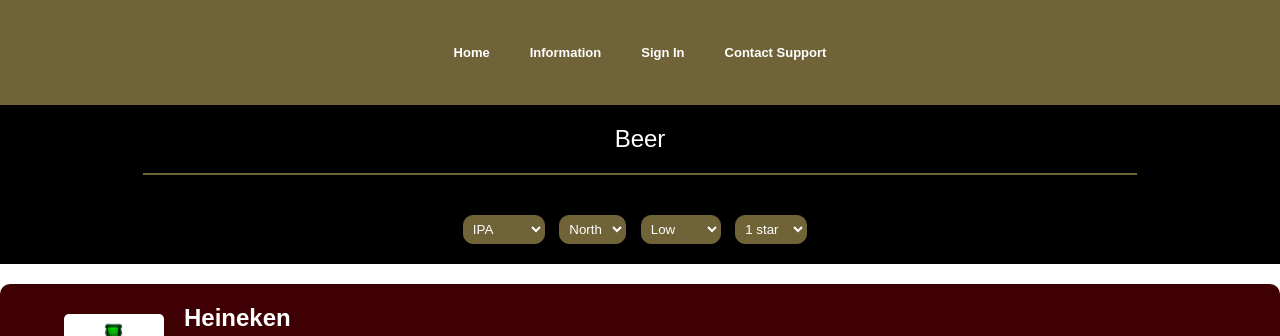
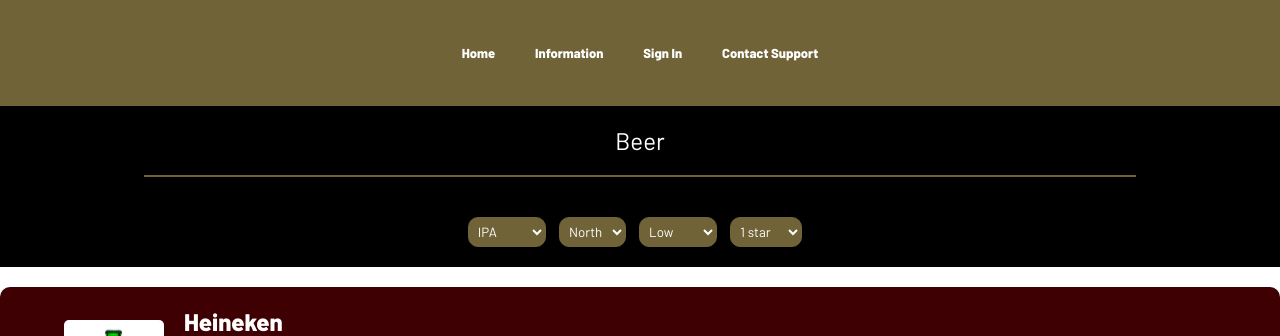
Before and after one commit to Kevdariasr/Proyecto-D-APP-web2, a plain HTML site: page Projecto/beer.html in a window 1280 px wide. Shown: the top 336 px of the page. Drawn offline with Linux system fonts and the light colour scheme.

Commit message:
estilo de letras

```diff
--- a/Projecto/CarritoCompra.css
+++ b/Projecto/CarritoCompra.css
@@ -1,10 +1,11 @@
-body {
-    font-family: Arial, sans-serif;
+@import url('https://fonts.googleapis.com/css2?family=Barlow:wght@100;200;400;600;800;900&display=swap');
+*{
     margin: 0;
     padding: 0;
-    background-color: #000;
-  }
-
+    box-sizing: border-box;
+    font-family: 'Barlow';
+}
+body {
   /* Estilos para el primer header */
   header {
     background-color:#776B4A;
--- a/Projecto/styles.css
+++ b/Projecto/styles.css
@@ -1,27 +1,26 @@
-body {
+@import url('https://fonts.googleapis.com/css2?family=Barlow:wght@100;200;400;600;800;900&display=swap');
+*{
     margin: 0;
-    font-family: Arial, sans-serif;
+    padding: 0;
+    box-sizing: border-box;
+    font-family: 'Barlow';
 }
-
 header {
     background-color: #706338;
     padding: 40px;
     text-align: center;
 }
-
 .button-container {
     display: flex;
     align-items: center;
     justify-content: center; /* Centra horizontalmente */
 }
-
 header a {
     color: white;
     text-decoration: none;
     margin: 0 15px;
     font-weight: bold;
 }
-
 .button {
     color: #ffffff;
     border: none;
@@ -32,19 +31,16 @@ header a {
     text-align: center;
     display: inline-block;
 }
-
 .black-background {
     background-color: black;
     text-align: center;
     padding: 20px;
 }
-
 .beer-text {
     color: white;
     font-size: 24px;
     margin: 0;
 }
-
 .header-line {
     border: 1px solid #706338; /* Línea delgada del color del encabezado */
     width: 80%; /* Ajusta el ancho según sea necesario */
@@ -64,7 +60,6 @@ select {
     background-color: #706338;
     color: white;
 }
-
 .product-panel {
     background-color: #3e0002;
     display: flex;
@@ -79,24 +74,20 @@ select {
     margin-right: 20px;
     border-radius: 5px;
 }
-
 .product-details {
     display: flex;
     flex-direction: column; /* Cambia la dirección del flex container a columna */
     align-items: flex-start; /* Alinea los elementos a la izquierda */
     flex: 1; /* Asegura que el contenido se expanda */
 }
-
 .product-details h2 {
     color: white;
     margin: 0;
 }
-
 .product-details p {
     color: white;
     margin: 0; /* Ajusta el margen de los párrafos */
 }
-
 .price-container {
     display: flex;
     justify-content: space-between; /* Espaciado uniforme entre los elementos internos */
@@ -104,8 +95,6 @@ select {
     align-items: flex-start; /* Alinea los elementos en la parte superior */
     margin-top: 10px; /* Ajusta la distancia entre la descripción y el precio */
 }
-
-
 .price {
     font-size: 40px; /* Ajusta el tamaño del precio según sea necesario */
 }
@@ -116,14 +105,12 @@ select {
     margin-top: 10px; /* Ajusta la distancia entre el precio y el carrito */
     width: 100%; /* Ocupa todo el ancho disponible */
 }
-
 .cart-counter {
     background-color: white;
     border-radius: 50%;
     padding: 5px 10px;
     margin-left: 10px; /* Agrega un pequeño margen entre el precio y el contador */
 }
-
 .add-to-cart-button {
     background-color: #ffffff;
     color: #3e0002; /* Cambia el color del texto a #3e0002 */
@@ -137,14 +124,11 @@ select {
     display: flex;
     margin-top: 10px;
 }
-
 .star {
     color: #000; /* Color de la estrella (negro) */
     font-size: 25px; /* Ajusta el tamaño de la estrella */
     margin-right: 5px; /* Espacio entre las estrellas */
 }
-
-
 .star-empty {
     color: #000000; /* Color de la estrella vacía */
     font-size: 25px; /* Ajusta el tamaño de la estrella vacía */
```
